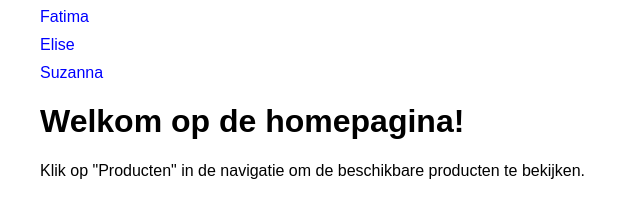
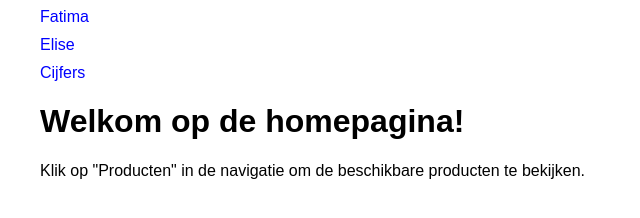
Before and after one commit to IgorGryspeerdt/proj-voorb-team-FE, a plain HTML site: page index.html in a window 1280 px wide. Shown: the part 188-406 px from the top of the page, 0-640 px from the left. Drawn offline with Linux system fonts and the light colour scheme.

Commit message:
Update index.html

```diff
--- a/index.html
+++ b/index.html
@@ -17,7 +17,7 @@
                 <li><a href="Mike.html">Mike</a></li>
                 <li><a href="Fatima.html">Fatima</a></li>
                 <li><a href="Elise.html">Elise</a></li>
-                <li><a href="Suzanna.html">Suzanna</a></li>
+                <li><a href="cijfers">Cijfers</a></li>
             </ul>
         </nav>
     </header>
```
